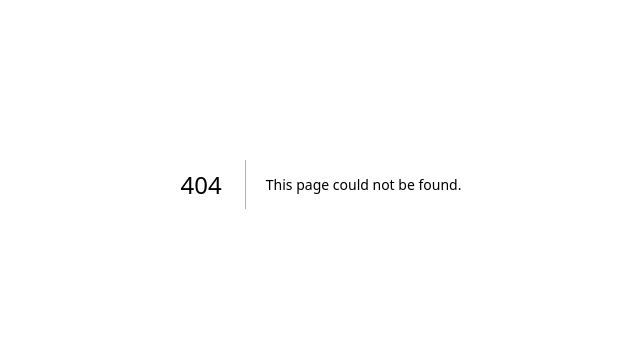
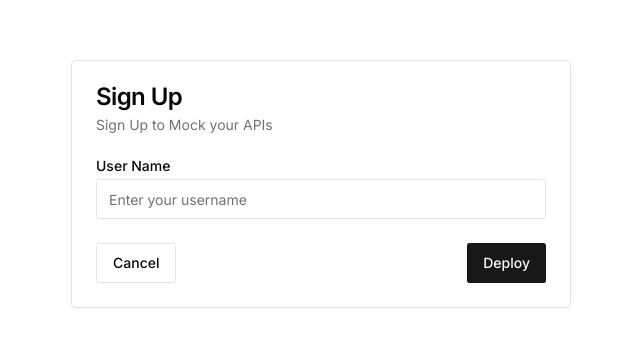
Before and after one commit to suraj-singh-in/Actor, a Next.js app in the folder client/: page /signup in a window 1280 px wide. Before the commit this address had no page. Shown: the part 216-562 px from the top of the page, without its empty margins (319-959 px from the left). Built offline with nearby package versions, Linux system fonts and the light colour scheme.

Commit message:
Temp: TASK-12 | basic setup

```diff
--- /dev/null
+++ b/client/app/signup/page.tsx
@@ -0,0 +1,42 @@
+import * as React from "react";
+
+import { Button } from "@/components/ui/button";
+import {
+  Card,
+  CardContent,
+  CardDescription,
+  CardFooter,
+  CardHeader,
+  CardTitle,
+} from "@/components/ui/card";
+import { Input } from "@/components/ui/input";
+import { Label } from "@/components/ui/label";
+
+function SingUpPage() {
+  return (
+    <div className="min-h-screen flex items-center justify-center">
+      <Card className="w-[500px]">
+        <CardHeader>
+          <CardTitle>Sign Up</CardTitle>
+          <CardDescription>Sign Up to Mock your APIs</CardDescription>
+        </CardHeader>
+        <CardContent>
+          <form>
+            <div className="grid w-full items-center gap-4">
+              <div className="flex flex-col space-y-1.5">
+                <Label htmlFor="userName">User Name</Label>
+                <Input id="userName" placeholder="Enter your username" />
+              </div>
+            </div>
+          </form>
+        </CardContent>
+        <CardFooter className="flex justify-between">
+          <Button variant="outline">Cancel</Button>
+          <Button>Deploy</Button>
+        </CardFooter>
+      </Card>
+    </div>
+  );
+}
+
+export default SingUpPage;
--- /dev/null
+++ b/client/components/ui/card.tsx
@@ -0,0 +1,79 @@
+import * as React from "react"
+
+import { cn } from "@/lib/utils"
+
+const Card = React.forwardRef<
+  HTMLDivElement,
+  React.HTMLAttributes<HTMLDivElement>
+>(({ className, ...props }, ref) => (
+  <div
+    ref={ref}
+    className={cn(
+      "rounded-lg border bg-card text-card-foreground shadow-sm",
+      className
+    )}
+    {...props}
+  />
+))
+Card.displayName = "Card"
+
+const CardHeader = React.forwardRef<
+  HTMLDivElement,
+  React.HTMLAttributes<HTMLDivElement>
+>(({ className, ...props }, ref) => (
+  <div
+    ref={ref}
+    className={cn("flex flex-col space-y-1.5 p-6", className)}
+    {...props}
+  />
+))
+CardHeader.displayName = "CardHeader"
+
+const CardTitle = React.forwardRef<
+  HTMLParagraphElement,
+  React.HTMLAttributes<HTMLHeadingElement>
+>(({ className, ...props }, ref) => (
+  <h3
+    ref={ref}
+    className={cn(
+      "text-2xl font-semibold leading-none tracking-tight",
+      className
+    )}
+    {...props}
+  />
+))
+CardTitle.displayName = "CardTitle"
+
+const CardDescription = React.forwardRef<
+  HTMLParagraphElement,
+  React.HTMLAttributes<HTMLParagraphElement>
+>(({ className, ...props }, ref) => (
+  <p
+    ref={ref}
+    className={cn("text-sm text-muted-foreground", className)}
+    {...props}
+  />
+))
+CardDescription.displayName = "CardDescription"
+
+const CardContent = React.forwardRef<
+  HTMLDivElement,
+  React.HTMLAttributes<HTMLDivElement>
+>(({ className, ...props }, ref) => (
+  <div ref={ref} className={cn("p-6 pt-0", className)} {...props} />
+))
+CardContent.displayName = "CardContent"
+
+const CardFooter = React.forwardRef<
+  HTMLDivElement,
+  React.HTMLAttributes<HTMLDivElement>
+>(({ className, ...props }, ref) => (
+  <div
+    ref={ref}
+    className={cn("flex items-center p-6 pt-0", className)}
+    {...props}
+  />
+))
+CardFooter.displayName = "CardFooter"
+
+export { Card, CardHeader, CardFooter, CardTitle, CardDescription, CardContent }
--- /dev/null
+++ b/client/components/ui/input.tsx
@@ -0,0 +1,25 @@
+import * as React from "react"
+
+import { cn } from "@/lib/utils"
+
+export interface InputProps
+  extends React.InputHTMLAttributes<HTMLInputElement> {}
+
+const Input = React.forwardRef<HTMLInputElement, InputProps>(
+  ({ className, type, ...props }, ref) => {
+    return (
+      <input
+        type={type}
+        className={cn(
+          "flex h-10 w-full rounded-md border border-input bg-background px-3 py-2 text-sm ring-offset-background file:border-0 file:bg-transparent file:text-sm file:font-medium placeholder:text-muted-foreground focus-visible:outline-none focus-visible:ring-2 focus-visible:ring-ring focus-visible:ring-offset-2 disabled:cursor-not-allowed disabled:opacity-50",
+          className
+        )}
+        ref={ref}
+        {...props}
+      />
+    )
+  }
+)
+Input.displayName = "Input"
+
+export { Input }
--- /dev/null
+++ b/client/components/ui/label.tsx
@@ -0,0 +1,26 @@
+"use client"
+
+import * as React from "react"
+import * as LabelPrimitive from "@radix-ui/react-label"
+import { cva, type VariantProps } from "class-variance-authority"
+
+import { cn } from "@/lib/utils"
+
+const labelVariants = cva(
+  "text-sm font-medium leading-none peer-disabled:cursor-not-allowed peer-disabled:opacity-70"
+)
+
+const Label = React.forwardRef<
+  React.ElementRef<typeof LabelPrimitive.Root>,
+  React.ComponentPropsWithoutRef<typeof LabelPrimitive.Root> &
+    VariantProps<typeof labelVariants>
+>(({ className, ...props }, ref) => (
+  <LabelPrimitive.Root
+    ref={ref}
+    className={cn(labelVariants(), className)}
+    {...props}
+  />
+))
+Label.displayName = LabelPrimitive.Root.displayName
+
+export { Label }
--- a/client/next.config.js
+++ b/client/next.config.js
@@ -1,4 +1,14 @@
 /** @type {import('next').NextConfig} */
-const nextConfig = {}
+const nextConfig = {
+  async redirects() {
+    return [
+      {
+        source: "/",
+        destination: "/signup",
+        permanent: true,
+      },
+    ];
+  },
+};
 
-module.exports = nextConfig
+module.exports = nextConfig;
--- a/client/package.json
+++ b/client/package.json
@@ -12,6 +12,7 @@
     "lint": "next lint"
   },
   "dependencies": {
+    "@radix-ui/react-label": "^2.0.2",
     "@radix-ui/react-slot": "^1.0.2",
     "class-variance-authority": "^0.7.0",
     "clsx": "^2.1.0",
```
Also changed, not shown: 1 other file (tests, documents, lock files or other folders).
